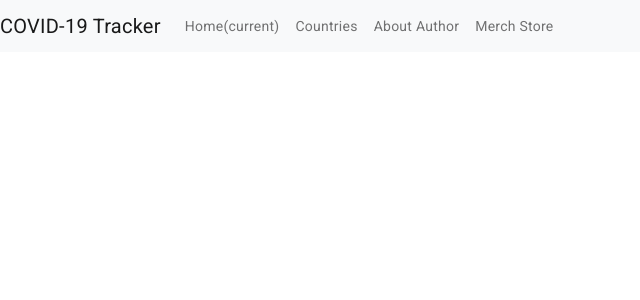
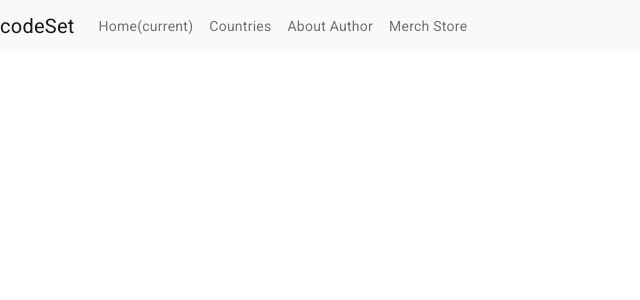
Before and after one commit to ConnorNusser/codeSet, an Angular app: page / in a window 1280 px wide. Shown: the top 300 px of the page, without its empty margins (0-640 px from the left). Built offline with nearby package versions, Linux system fonts and the light colour scheme.

Commit message:
add this to my code

```diff
--- a/src/app/src/Components/navbar/navbar.component.html
+++ b/src/app/src/Components/navbar/navbar.component.html
@@ -1,5 +1,5 @@
 <nav class="navbar navbar-expand-lg navbar-light bg-light">
-    <a class="navbar-brand" href="#">COVID-19 Tracker</a>
+    <a class="navbar-brand" href="#">codeSet</a>
     <button class="navbar-toggler" type="button" data-toggle="collapse" data-target="#navbarNav" aria-controls="navbarNav" aria-expanded="false" aria-label="Toggle navigation">
       <span class="navbar-toggler-icon"></span>
     </button>
```
